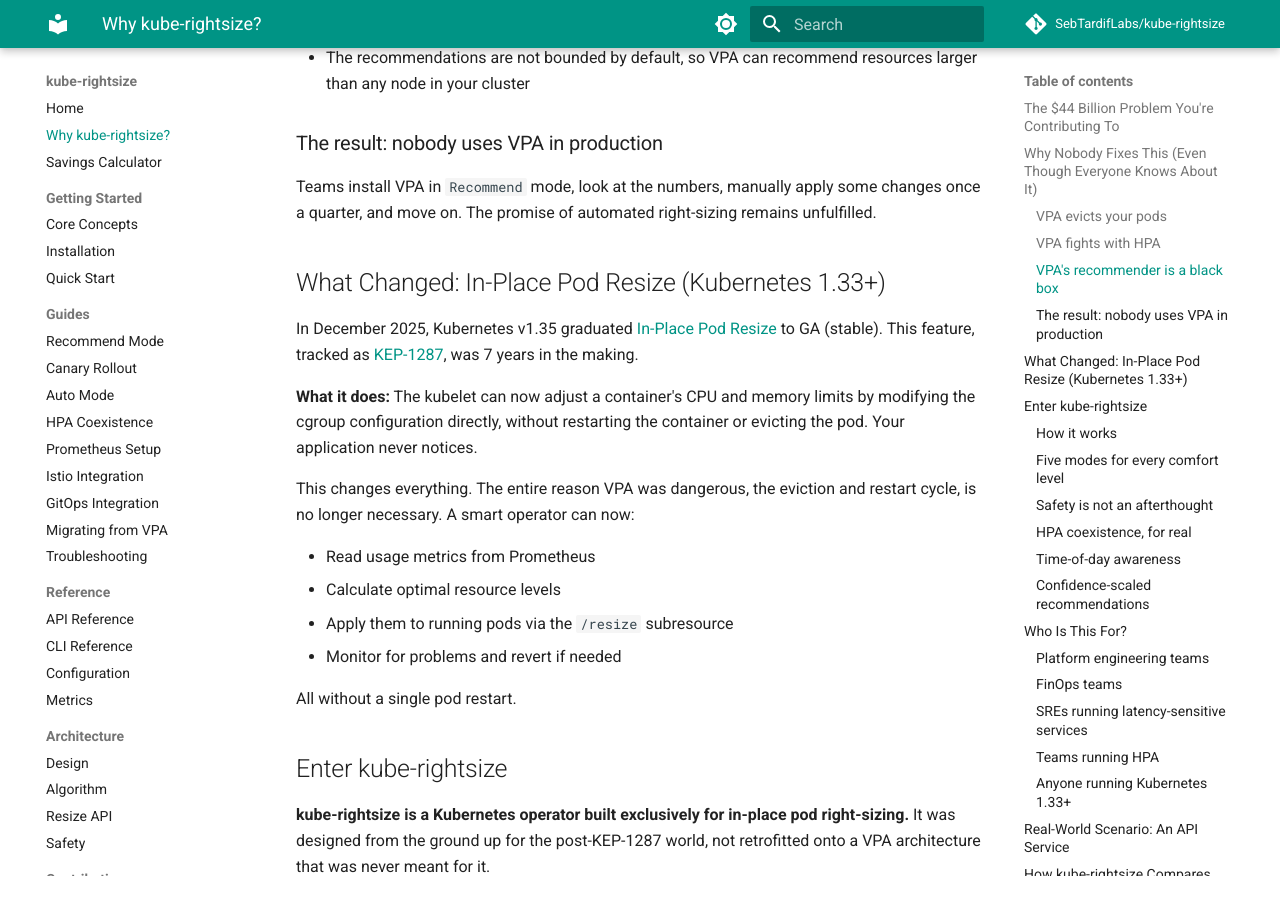
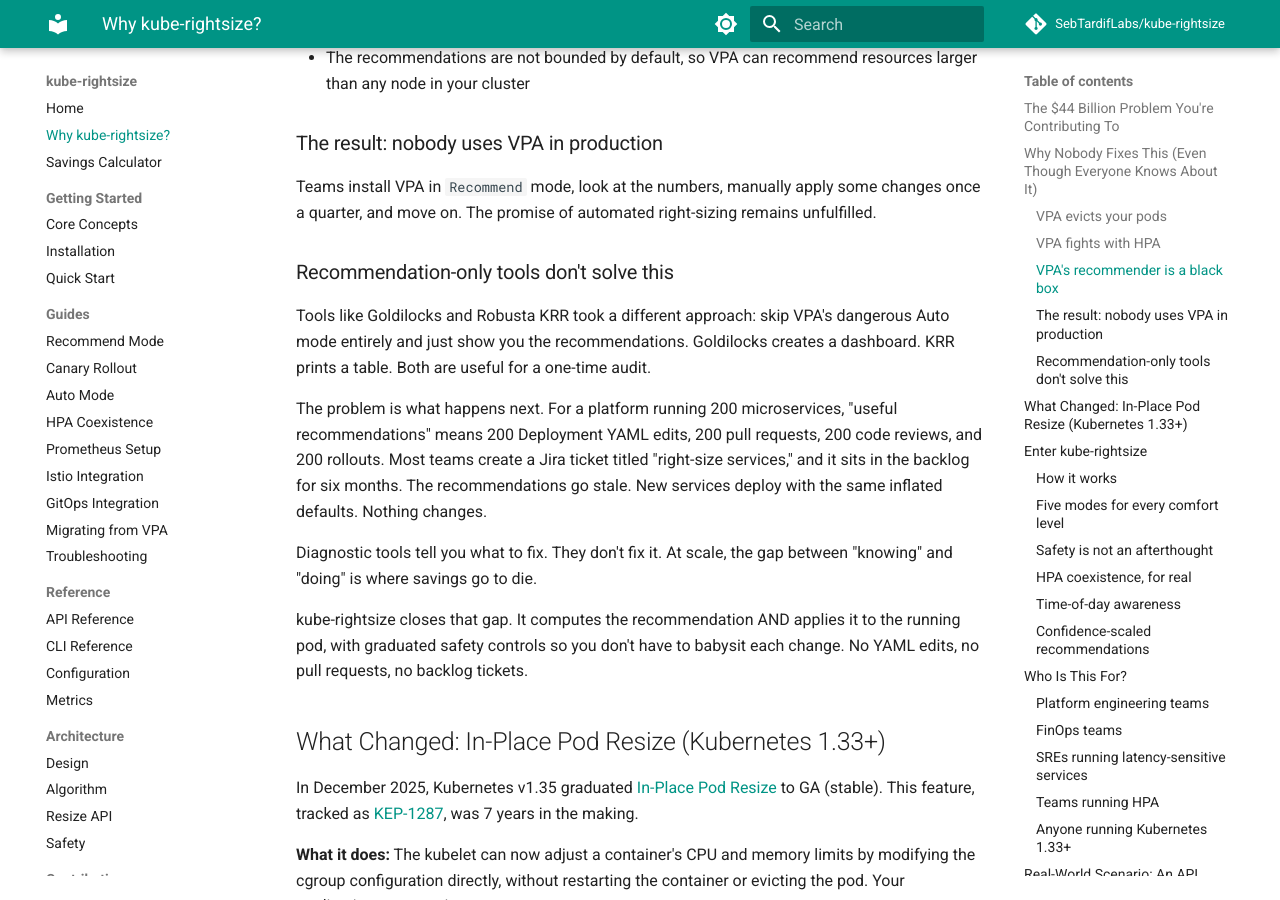
Before and after one commit to attune-io/attune, an MkDocs documentation site: the page built from docs/why-kube-rightsize.md, in a window 1280 px wide and 900 px high, scrolled down 1990 px. Built offline with MkDocs 1.6.1 and Material for MkDocs 9.7.7, drawn with Linux system fonts in a browser that asks for light colours; comment, search, counter and statistics services are not loaded.

Commit message:
docs: explain why recommendation-only tools fail at scale
Add a section to why-kube-rightsize.md explaining the gap between
diagnostic tools (Goldilocks, KRR) and automated right-sizing.
Recommendations for 200 services become 200 manual YAML edits that
sit in a backlog. kube-rightsize closes the loop by applying changes
directly via in-place resize.

Signed-off-by: Sebastien Tardif <sebtardif@ncf.ca>

```diff
--- a/docs/why-kube-rightsize.md
+++ b/docs/why-kube-rightsize.md
@@ -84,6 +84,26 @@
 Teams install VPA in `Recommend` mode, look at the numbers, manually apply some
 changes once a quarter, and move on. The promise of automated right-sizing
 remains unfulfilled.
+
+### Recommendation-only tools don't solve this
+
+Tools like Goldilocks and Robusta KRR took a different approach: skip VPA's
+dangerous Auto mode entirely and just show you the recommendations. Goldilocks
+creates a dashboard. KRR prints a table. Both are useful for a one-time audit.
+
+The problem is what happens next. For a platform running 200 microservices,
+"useful recommendations" means 200 Deployment YAML edits, 200 pull requests,
+200 code reviews, and 200 rollouts. Most teams create a Jira ticket titled
+"right-size services," and it sits in the backlog for six months. The
+recommendations go stale. New services deploy with the same inflated defaults.
+Nothing changes.
+
+Diagnostic tools tell you what to fix. They don't fix it. At scale, the gap
+between "knowing" and "doing" is where savings go to die.
+
+kube-rightsize closes that gap. It computes the recommendation AND applies it
+to the running pod, with graduated safety controls so you don't have to
+babysit each change. No YAML edits, no pull requests, no backlog tickets.
 
 ## What Changed: In-Place Pod Resize (Kubernetes 1.33+)
 
```
